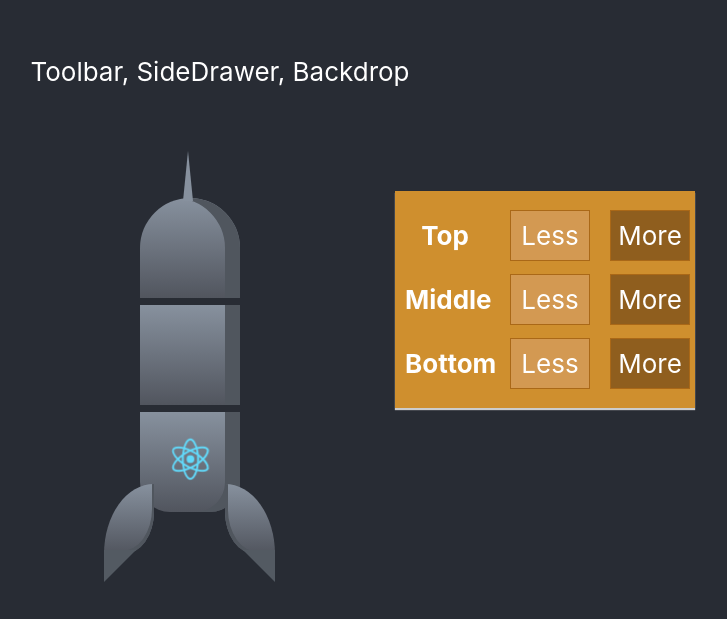
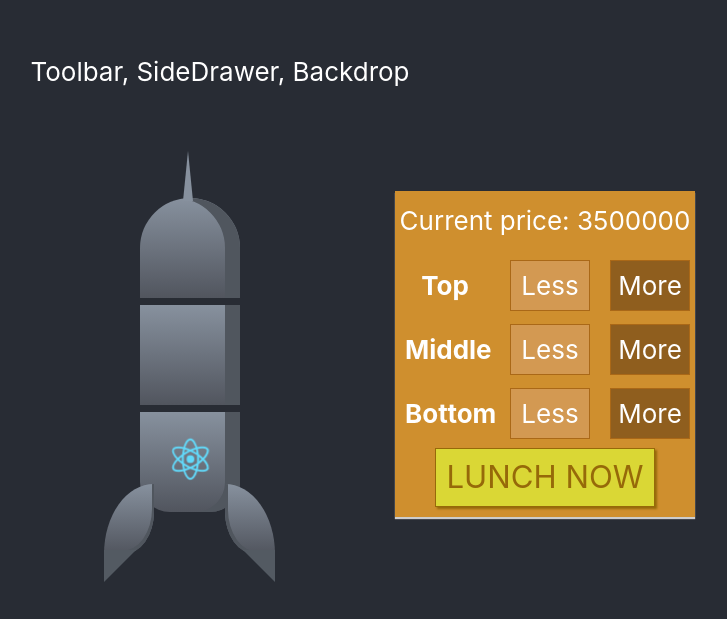
Before and after one commit to Goldscirer/Spacecraft, a React (Create React App) app: page / in a window 1280 px wide. Shown: the part 125-744 px from the top of the page, without its empty margins (420-1147 px from the left). Built offline with nearby package versions, Linux system fonts and the light colour scheme.

Commit message:
Added and removed part of racket and add lunch button

```diff
--- a/src/components/Spacecraft/BuildControls/BuildControls.js
+++ b/src/components/Spacecraft/BuildControls/BuildControls.js
@@ -5,18 +5,25 @@ import BuildControl from './BuildControl/BuildControl';
 const controls = [
     { label: 'Top', type: 'top'} ,
     { label: 'Middle', type: 'middle'},
-    { label: 'Bottom', type: 'bottom'},
+    { label: 'Bottom', type: 'ailerons'},
 ];
 
 const buildControls = (props) => (
     <div className={classes.BuildControls}>
+        <p>Current price: {props.currentPrice}</p>
         {controls.map(ctrl => (
             <BuildControl
                 key={ctrl.label}
                 label={ctrl.label}
                 added={() => props.partAdded(ctrl.type)}
+                removed={() => props.partRemoved(ctrl.type)}
+                disabled={props.disabled[ctrl.type]}
             />
         ))}
+        <button
+            className={classes.OrderButton}
+            disabled={props.readyToStart}>
+            LUNCH NOW </button>
     </div>
 );
 
--- a/src/components/Spacecraft/Spacecraft.js
+++ b/src/components/Spacecraft/Spacecraft.js
@@ -13,9 +13,8 @@ const spacecraft = (props) => {
         })
         .reduce((arr, el) => {
             return arr.concat(el);
-    }, []);
-    console.log(transformedParts);
-    if (transformedParts.length === 0 ) {
+        }, []);
+    if (transformedParts.length === 0) {
         transformedParts = <p>Please start building racket!</p>
     }
     return (
@@ -25,4 +24,4 @@ const spacecraft = (props) => {
     );
 };
 
-export  default spacecraft;
+export default spacecraft;
--- a/src/containers/SpacecraftBuilder/SpacecraftBuilder.js
+++ b/src/containers/SpacecraftBuilder/SpacecraftBuilder.js
@@ -17,7 +17,8 @@ class ScpacecraftBuilder extends Component {
             middle: 1,
             ailerons: 1,
         },
-        totalPrice: 2000000,
+        totalPrice: 3500000,
+        readyToStart: false,
     }
 
     addPartHandler = (type) => {
@@ -31,13 +32,46 @@ class ScpacecraftBuilder extends Component {
         const oldPrice = this.state.totalPrice;
         const newPrice = oldPrice + priceAddition;
         this.setState({totalPrice: newPrice, parts: updatesParts})
+        this.updateReadyToStart(updatesParts)
     }
 
     removePartHandler = (type) => {
+        const oldCount = this.state.parts[type];
+        if( oldCount !== 0) {
+            const updateCount = oldCount - 1;
+            const updatesParts = {
+                ...this.state.parts
+            };
+            updatesParts[type] = updateCount;
+            const priceAddition = PARTS_PRICES[type];
+            const oldPrice = this.state.totalPrice;
+            const newPrice = oldPrice - priceAddition;
+            this.setState({totalPrice: newPrice, parts: updatesParts})
+            this.updateReadyToStart(updatesParts)
+        }
+    }
 
+    updateReadyToStart() {
+        const parts = {
+            ...this.state.parts
+        };
+        const sum = Object.keys(parts)
+            .map(partsKey => {
+                return parts[partsKey]
+            })
+            .reduce((sum, el) => {
+                return sum + el;
+            }, 0)
+        this.setState({readyToStart: sum > 0})
     }
 
     render() {
+        const disabledInfo = {
+            ...this.state.parts
+        };
+        for (let key in disabledInfo) {
+            disabledInfo[key] = disabledInfo[key] <= 0
+        }
         return (
             <Aux>
                 <div className="container">
@@ -51,6 +85,10 @@ class ScpacecraftBuilder extends Component {
                             <div style={{position: 'absolute'}}>
                                 <BuildControls
                                     partAdded={this.addPartHandler}
+                                    partRemoved={this.removePartHandler}
+                                    disabled={disabledInfo}
+                                    currentPrice={this.state.totalPrice}
+                                    readyToStart={this.state.readyToStart}
                                 />
                             </div>
                         </div>
```
